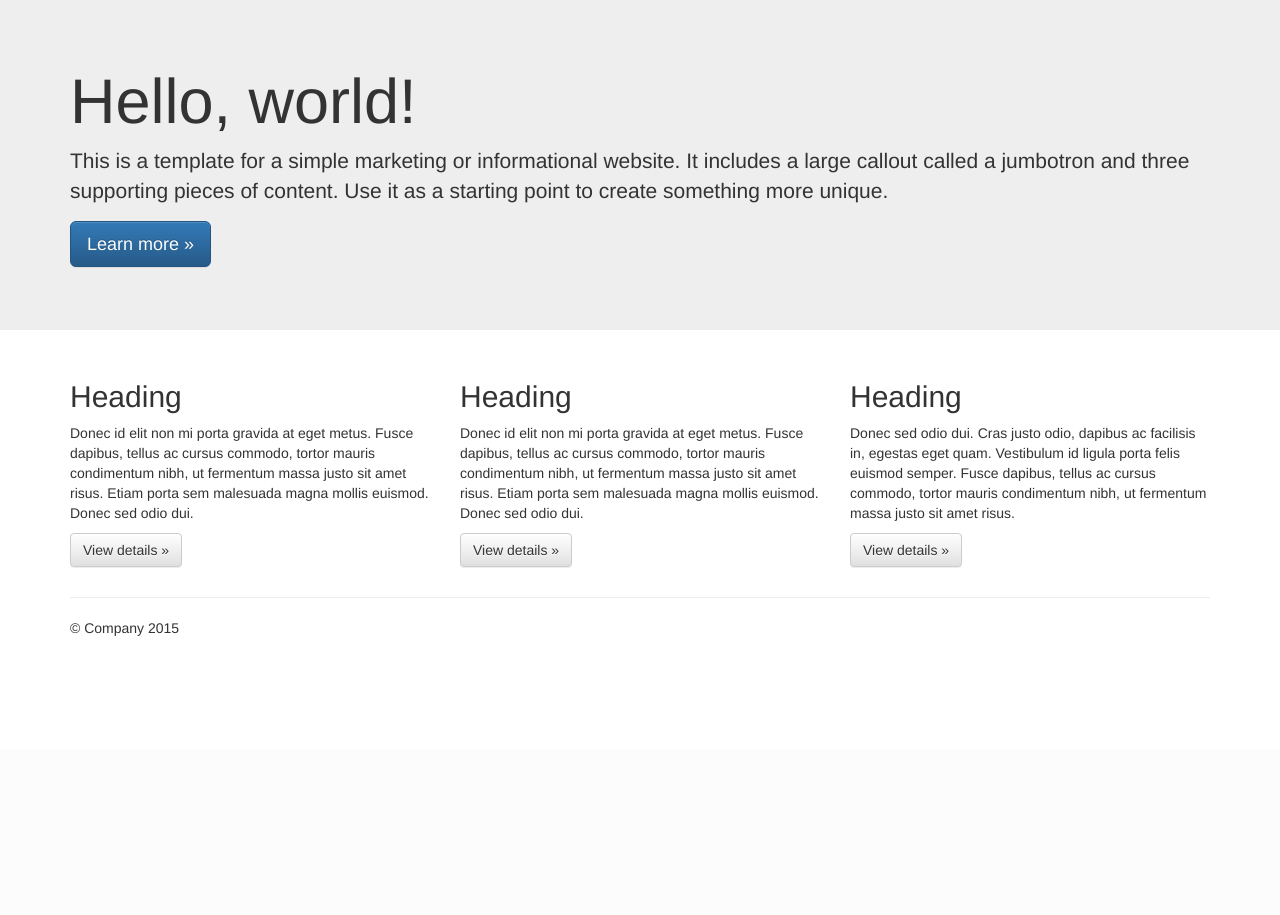
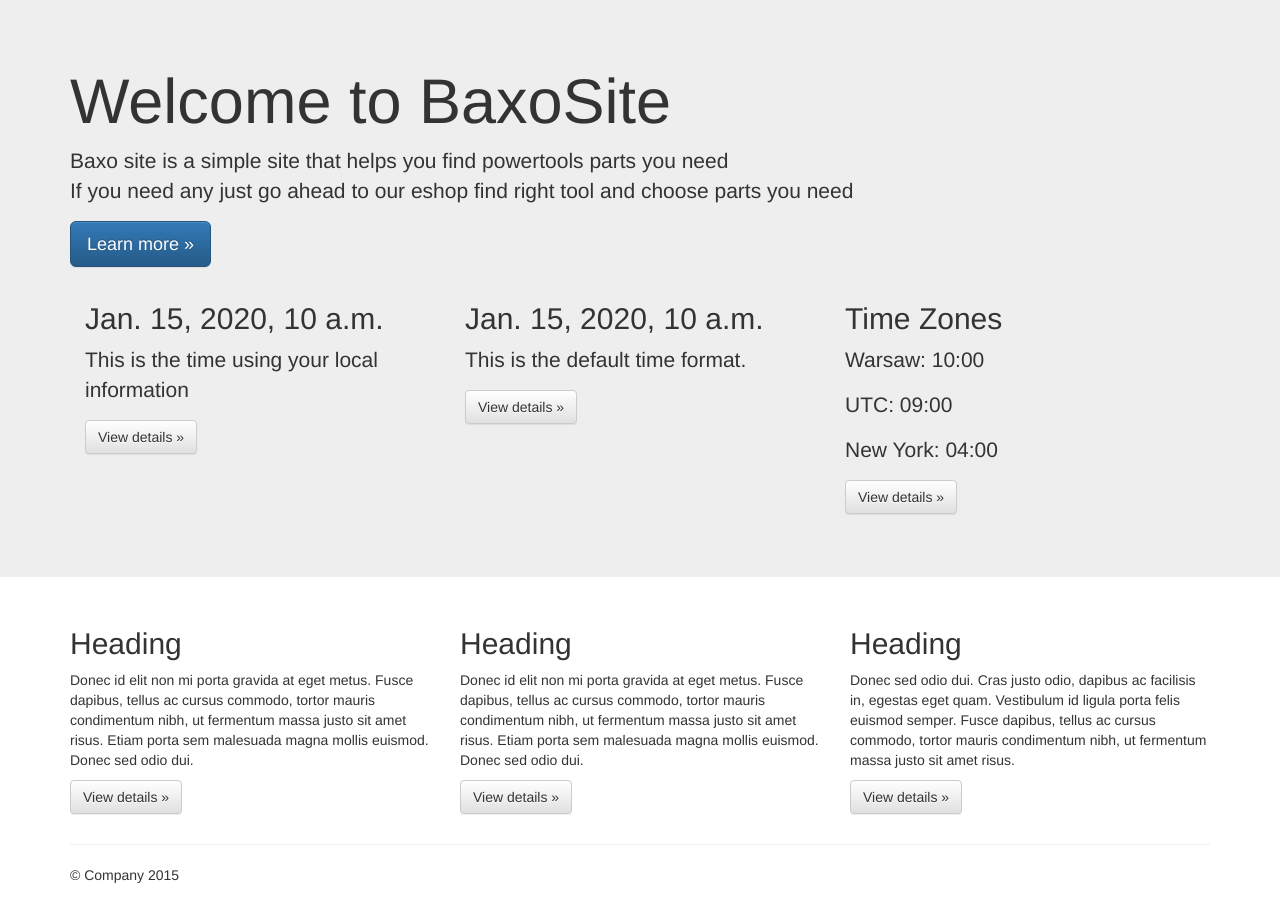
Before and after one commit to mikeBaxo/baxo2, a Django app: template baxosite/templates/baxosite/index.html in a window 1280 px wide. Shown: the part 51-966 px from the top of the page. Before the commit the page ends 687 px from the top, so only its background shows below. Run offline with Django 3.2, Linux system fonts and the light colour scheme; the template is opened without the code that fills it: most values are stand-ins (such as "Sample title", 1, 10 or a date in 2020); some libraries are stand-ins or nearby versions.

Commit message:
Internationalization and localization

```diff
--- a/baxosite/templates/base.html
+++ b/baxosite/templates/base.html
@@ -11,6 +11,7 @@
         <title>{% block head_title %}{% endblock %}</title>
         <meta name="description" content="">
         <meta name="viewport" content="width=device-width, initial-scale=1">
+        <link rel="shortcut icon" href="{% static 'favicon.ico' %}" type="image/x-icon">
 
         <link rel="stylesheet" href="{% static 'css/bootstrap.min.css' %}">
         <style>
@@ -23,6 +24,14 @@
         <link rel="stylesheet" href="{% static 'css/main.css' %}">
 
         <script src="{% static 'js/vendor/modernizr-2.8.3-respond-1.4.2.min.js' %}"></script>
+        {% block head_css %}{% endblock %}
+        {% block head_javascript %}{% endblock %}
+        {% block navbar %}
+          <nav class="navbar navbar-inverse navbar-fixed-top" role="naviation">
+
+          </nav>
+        {% endblock %}
+
     </head>
     <body>
         <!--[if lt IE 8]>
@@ -54,13 +63,7 @@
     </nav>
 
     <!-- Main jumbotron for a primary marketing message or call to action -->
-    <div class="jumbotron">
-      <div class="container">
-        <h1>Hello, world!</h1>
-        <p>This is a template for a simple marketing or informational website. It includes a large callout called a jumbotron and three supporting pieces of content. Use it as a starting point to create something more unique.</p>
-        <p><a class="btn btn-primary btn-lg" href="#" role="button">Learn more &raquo;</a></p>
-      </div>
-    </div>
+    {% block content %}{% endblock %}
 
     <div class="container">
       <!-- Example row of columns -->
@@ -103,5 +106,6 @@
             r.parentNode.insertBefore(e,r)}(window,document,'script','ga'));
             ga('create','UA-XXXXX-X','auto');ga('send','pageview');
         </script>
+        {% block footer_javascript %}{% endblock %}
     </body>
 </html>
--- a/baxosite/templates/baxosite/index.html
+++ b/baxosite/templates/baxosite/index.html
@@ -1,2 +1,35 @@
 {% extends "base.html" %}
-{% block head_title %}BaxoSite Django Tutorial{% endblock %}
+{% load i18n %}
+{% load tz %}
+{% load l10n %}
+
+
+{% block head_title %}BaxoSite Django{% endblock %}
+
+{% block content %}
+    <div class="jumbotron">
+        <div class="container">
+        <h1>{% trans "Welcome to BaxoSite" %}</h1>
+        <p>{% blocktrans %}Baxo site is a simple site that helps you find powertools parts you need</br>If you need any just go ahead to our eshop find right tool and choose parts you need {% endblocktrans %}</p>
+        <p><a class="btn btn-primary btn-lg" role="button"> Learn more &raquo;</a>
+        </p>
+        <div class="col-md-4">
+            <h2 id="local-date">{{today}}</h2>
+            <p>This is the time using your local information </p>
+            <p><a class="btn btn-default" href="#" role="button">View details &raquo;</a></p>
+        </div>
+        <div class="col-md-4">
+            <h2 id="non-local-date">{{today|unlocalize}}</h2>
+            <p>This is the default time format.</p>
+            <p><a class="btn btn-default" href="#" role="buton">View details &raquo;</a></p>
+        </div>
+        <div class="col-md-4">
+            <h2>Time Zones</h2>
+            <p> Warsaw: <span id="time-tz">{{now|time:"H:i"}}</span></p>
+            <p> UTC: <span id="time-utc">{{now|utc|time:"H:i"}}</span></p>
+            <p> New York: <span id="time-ny">{{now|timezone:"America/New_York"|time:"H:i"}}</span></p>
+            <p><a class="btn btn-default" href="#" role="button">View details &raquo;</a></p>
+        </div>
+        </div>
+    </div>
+{% endblock %}
--- a/baxosite/templates/robots.txt
+++ b/baxosite/templates/robots.txt
@@ -1,5 +1,5 @@
 # www.robotstxt.org/
 
-# Allow crawling of all content
+# Disallow crawling of all content
 User-agent: *
-Disallow:
+Disallow: /
--- a/baxosite/test.py
+++ b/baxosite/test.py
@@ -1,4 +1,5 @@
 # -*- coding: utf-8 -*-
+from django.utils.translation import activate
 from django.test import TestCase
 from django.core.urlresolvers import reverse
 
@@ -6,9 +7,11 @@ from django.core.urlresolvers import reverse
 class TestHomePage(TestCase):
 
     def test_uses_index_template(self):
+        activate('en')
         response = self.client.get(reverse("home"))
         self.assertTemplateUsed(response, "baxosite/index.html")
 
     def test_uses_base_template(self):
+        activate('en')
         response = self.client.get(reverse("home"))
         self.assertTemplateUsed(response, "base.html")
--- a/baxosite/urls.py
+++ b/baxosite/urls.py
@@ -14,11 +14,16 @@ Including another URLconf
     1. Import the include() function: from django.conf.urls import url, include
     2. Add a URL to urlpatterns:  url(r'^blog/', include('blog.urls'))
 """
-from django.conf.urls import url
+from django.conf.urls import include, url
 from django.contrib import admin
-from .views import home
+from django.conf.urls.i18n import i18n_patterns
+from .views import home, home_files
 
 urlpatterns = [
-    url(r'^admin/', admin.site.urls),
+    url(r'^(?P<filename>(robots.txt)|(humans.txt))$',
+        home_files, name='home-files'),
+]
+urlpatterns += i18n_patterns(
     url(r'^$', home, name='home'),
-]
+    url(r'^admin/', include(admin.site.urls)),
+)
--- a/requirements/base.txt
+++ b/requirements/base.txt
@@ -1 +1,4 @@
 Django==1.9.1
+django-secure==1.0.1
+pytz==2015.7
+wheel==0.24.0
--- a/requirements/testing.txt
+++ b/requirements/testing.txt
@@ -1,2 +1,5 @@
--r base.txt
+coverage==4.0.3
+Django==1.9.1
+django-secure==1.0.1
 selenium==2.48.0
+wheel==0.24.0
```
Also changed, not shown: baxosite/settings/base.py (+15 -1 lines), baxosite/templates/humans.txt (+4 -3 lines), baxosite/views.py (+8 -1 lines), functional_tests/test_all_users.py (+37 -0 lines), baxosite/locale/en/LC_MESSAGES/django.po (added), baxosite/locale/pl/LC_MESSAGES/django.po (added), 4 other files.
